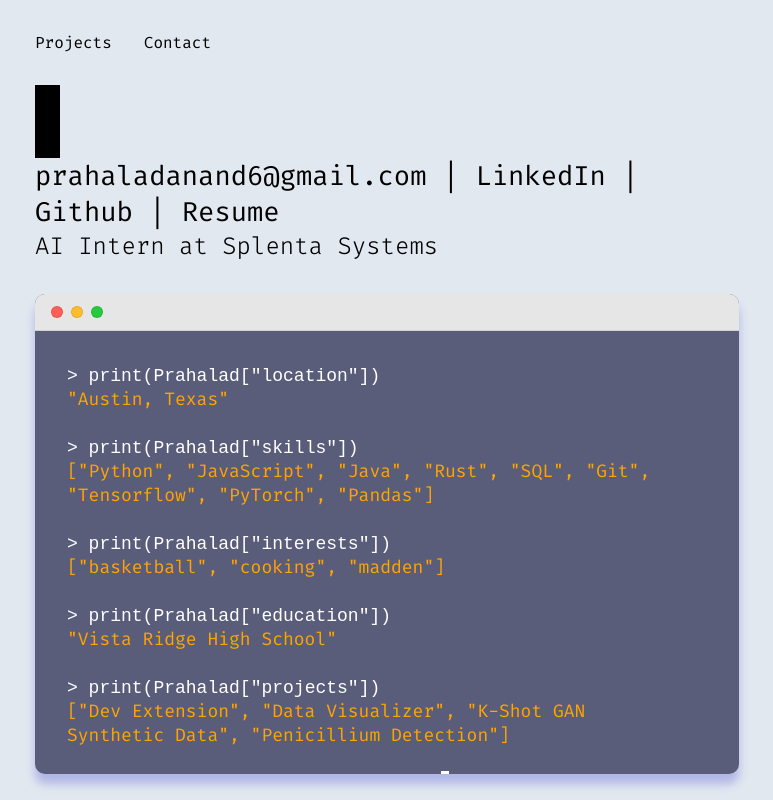
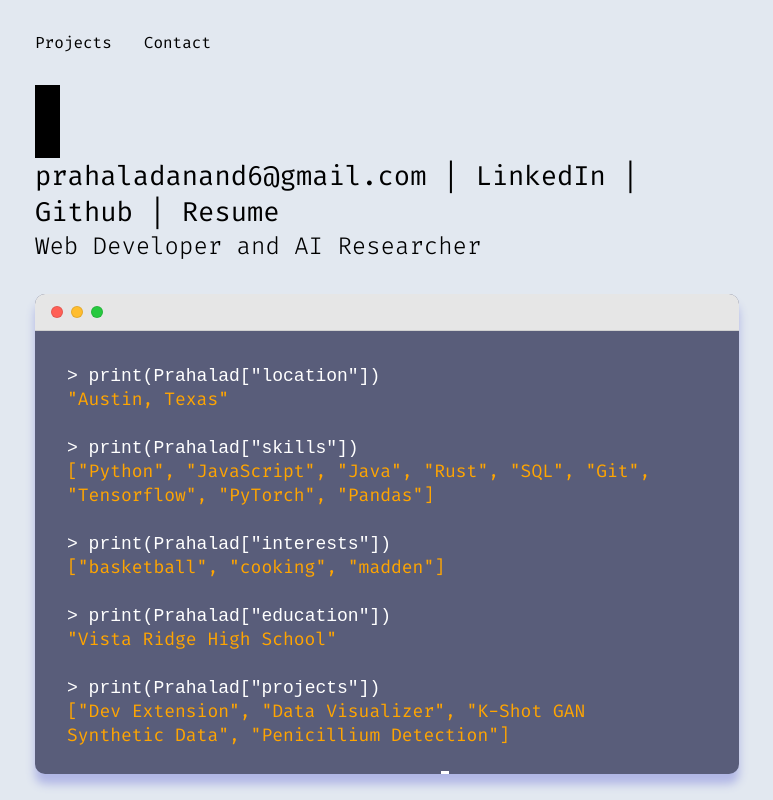
Before and after one commit to PPilot2/portfolio-website, a Next.js app in the folder portfolio/: page / in a window 1280 px wide. Shown: the top 800 px of the page, without its empty margins (253-1026 px from the left). Built offline with nearby package versions, Linux system fonts and the light colour scheme.

Commit message:
text change

```diff
--- a/portfolio/src/app/components/header.tsx
+++ b/portfolio/src/app/components/header.tsx
@@ -11,7 +11,7 @@ export default function Header() {
       <div className={styles.contactContainer}>
         <h2 id="contact"><a onClick={copyToClipboard} title="Email">prahaladanand6@gmail.com</a> | <a href="https://www.linkedin.com/in/prahalad-anand-524636297/" title="LinkedIn" target="__blank">LinkedIn</a> | <a href="https://github.com/PPilot2" title="Github" target="__blank">Github</a> | <a href="resume5.10.25.pdf" title="Resume" target="__blank">Resume</a></h2>
       </div>
-      <h3>AI Intern at <a>Splenta Systems</a></h3>
+      <h3>Web Developer and AI Researcher</h3>
     </div>
   );
 }
```
